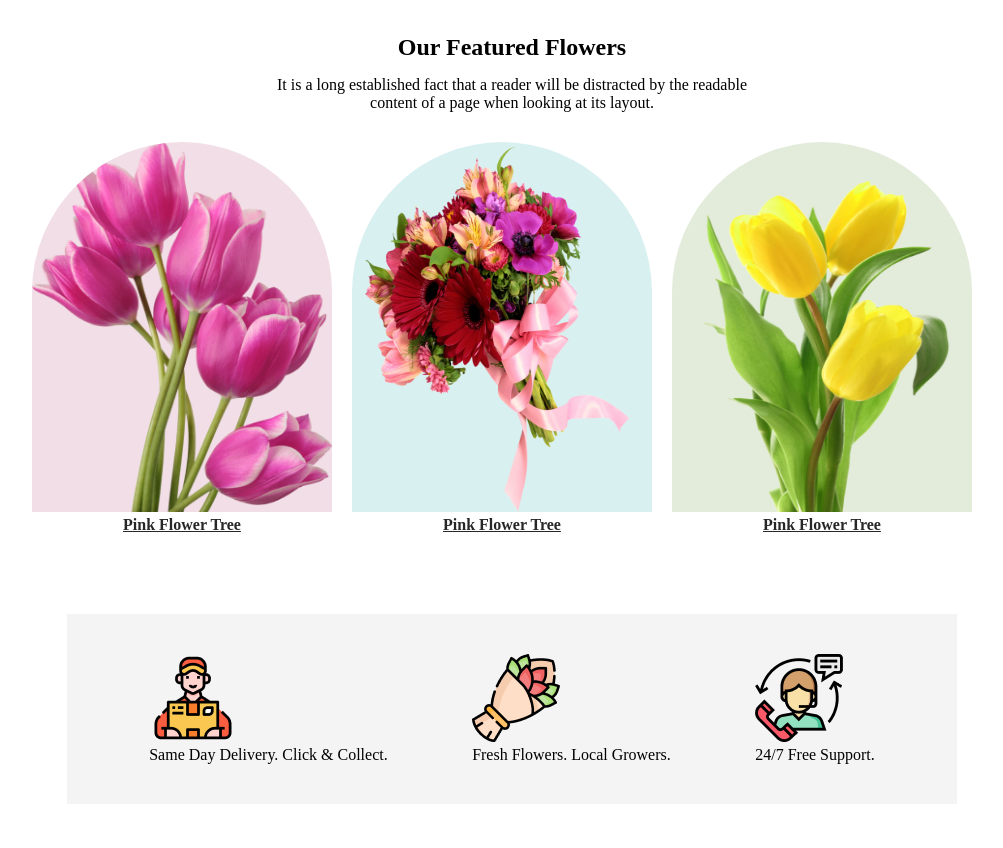
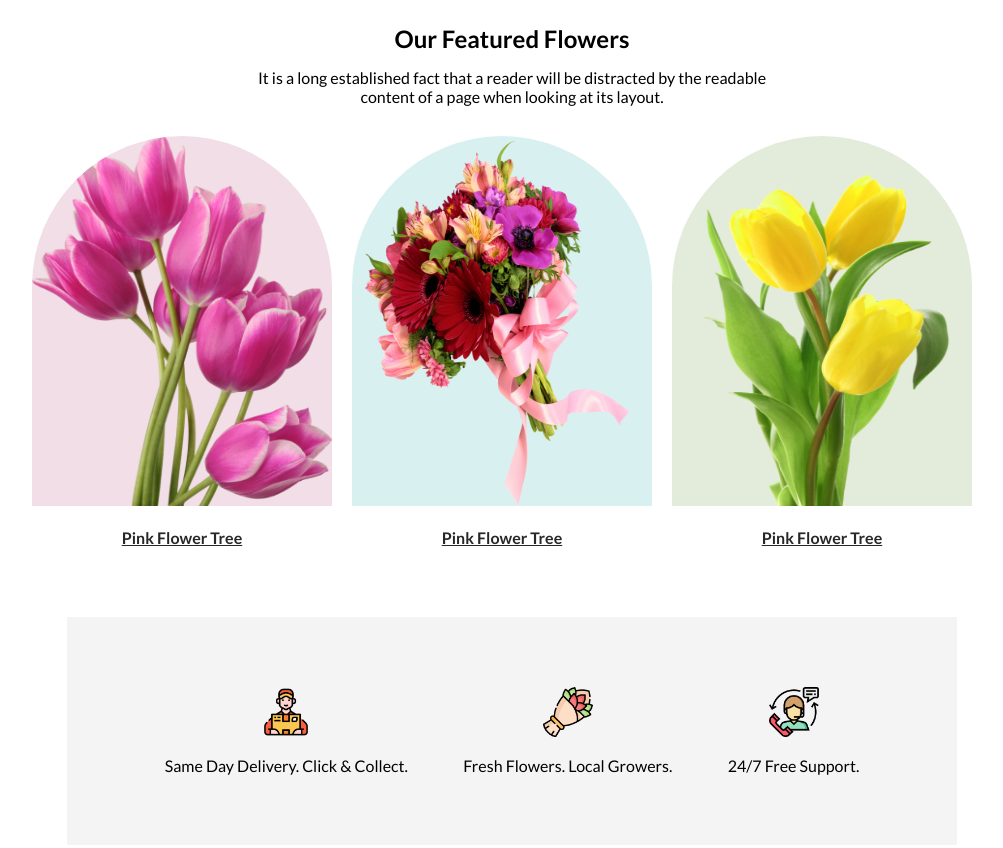
Before and after one commit to Sazal-Ahmed/flower-shop-assignment-1st, a plain HTML site: page index.html in a window 1280 px wide. Shown: the part 560-1408 px from the top of the page, without its empty margins (128-1131 px from the left). Drawn offline with Linux system fonts and the light colour scheme; a web font is replaced by a local one.

Commit message:
google font added

```diff
--- a/index.html
+++ b/index.html
@@ -4,6 +4,9 @@
     <meta charset="UTF-8">
     <meta name="viewport" content="width=device-width, initial-scale=1.0">
     <title>First Assignment</title>
+    <link rel="preconnect" href="https://fonts.googleapis.com">
+    <link rel="preconnect" href="https://fonts.gstatic.com" crossorigin>
+    <link href="https://fonts.googleapis.com/css2?family=Bai+Jamjuree:wght@400;500;600;700&family=Handlee&family=Inter+Tight:ital,wght@0,300;0,400;0,500;0,600;0,700;1,400&family=Lato:ital,wght@0,300;0,400;0,700;1,700&family=Roboto&display=swap" rel="stylesheet">
     <link rel="stylesheet" href="styles.css">
 </head>
 <body>
@@ -37,15 +40,15 @@
 
             <div class="flex-container-1">
                 <div class="img-item1">
-                    <img src="./Flower Asset/pngwing 6.png" alt="" class="images-1"><br>
+                    <img src="./Flower Asset/pngwing 6.png" alt="" class="images-1"><br><br>
                     <a href="#" class="link">Pink Flower Tree</a>
                 </div>
                 <div class="img-item1">
-                    <img src="./Flower Asset/pngwing 5.png" alt=""  class="images-2"><br>
+                    <img src="./Flower Asset/pngwing 5.png" alt=""  class="images-2"><br><br>
                     <a href="#" class="link">Pink Flower Tree</a>
                 </div>
                 <div class="img-item1">
-                    <img src="./Flower Asset/pngwing 7.png" alt=""  class="images-3"><br>
+                    <img src="./Flower Asset/pngwing 7.png" alt=""  class="images-3"><br><br>
                     <a href="#" class="link">Pink Flower Tree</a>
                 </div>
             </div>
--- a/styles.css
+++ b/styles.css
@@ -1,6 +1,9 @@
 *{
     margin: 0;
     padding: 0;
+}
+body{
+    font-family: 'lato' , sans-serif;
 }
 .first-section{
     display: flex;
@@ -35,8 +38,8 @@
 /* features section starts */
 .featuure-section{
     text-align: center;
-    margin-top: 80px;
-    margin-bottom: 80px;
+    margin-top: 70px;
+    margin-bottom: 70px;
 }
 .flex-container-1{
     display: flex;
@@ -70,6 +73,7 @@
  color: #272727;
 text-align: center;
 font-weight: bolder;
+
 }
 
 /* Bonus section start */
@@ -78,10 +82,19 @@ font-weight: bolder;
     display: flex;
     justify-content: space-around;
     background: rgba(39, 39, 39, 0.05);
-    padding: 40px;
-    margin: 0px 195px 80px 195px;
+    padding: 70px;
+    margin: 0px 195px 70px 195px;
 
    }
+   .center {
+        display: block;
+        margin-left: auto;
+        margin-right: auto;
+        width: 50px;
+        height: 50px;
+        font-weight: bold;
+      }
+
 
 /* Deal Section Start */
 
@@ -111,7 +124,7 @@ font-weight: bolder;
 
 .Third-section{
     text-align: center;
-    margin-top: 80px;
+    margin-top: 70px;
 }
 .flex-container{
     display: flex;
@@ -133,7 +146,7 @@ font-weight: bolder;
 
 .Fourth-section{
     text-align: center;
-    background-image: url('Rectangle\ 9.png');
+    background-image: url('Flower Asset/Rectangle\ 9.png');
     background-size: cover;
     padding:85px;
 }
```
Also changed, not shown: Flower Asset/Rectangle 9.png (renamed from Rectangle 9.png).
